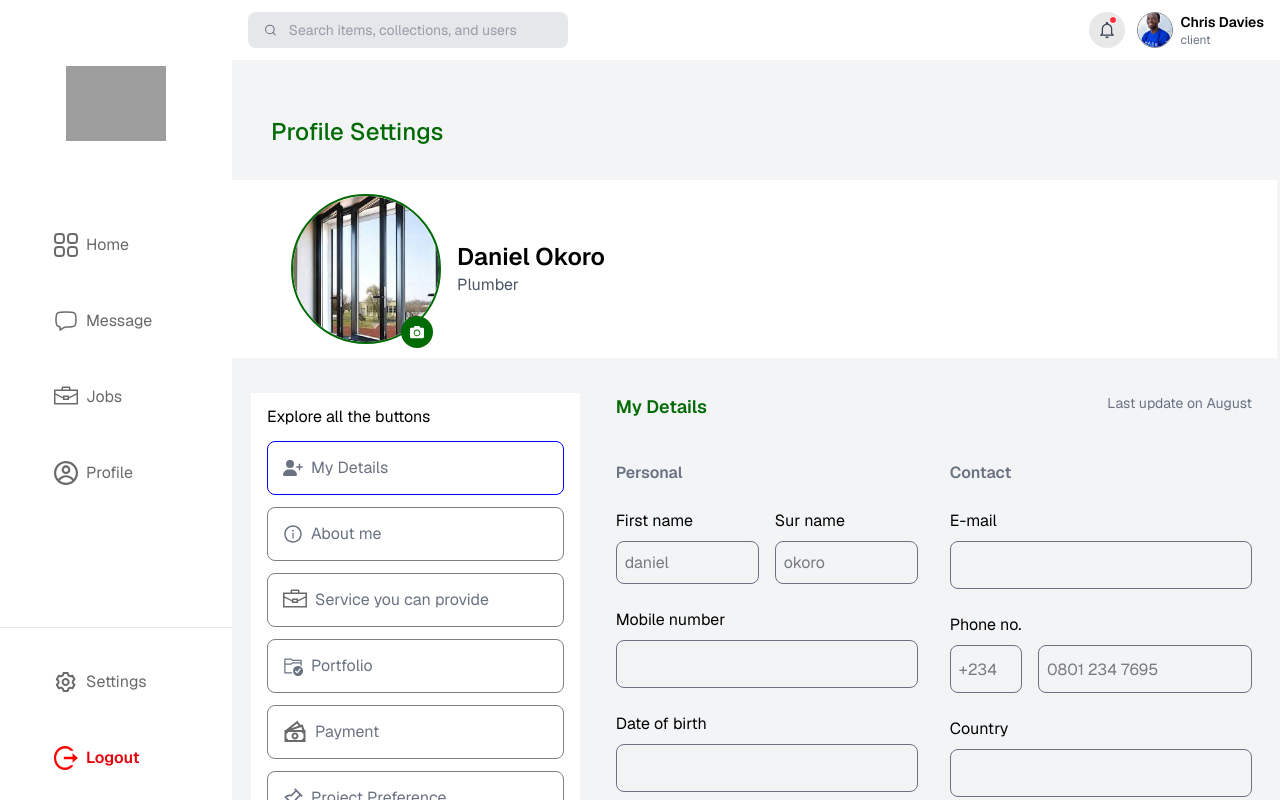
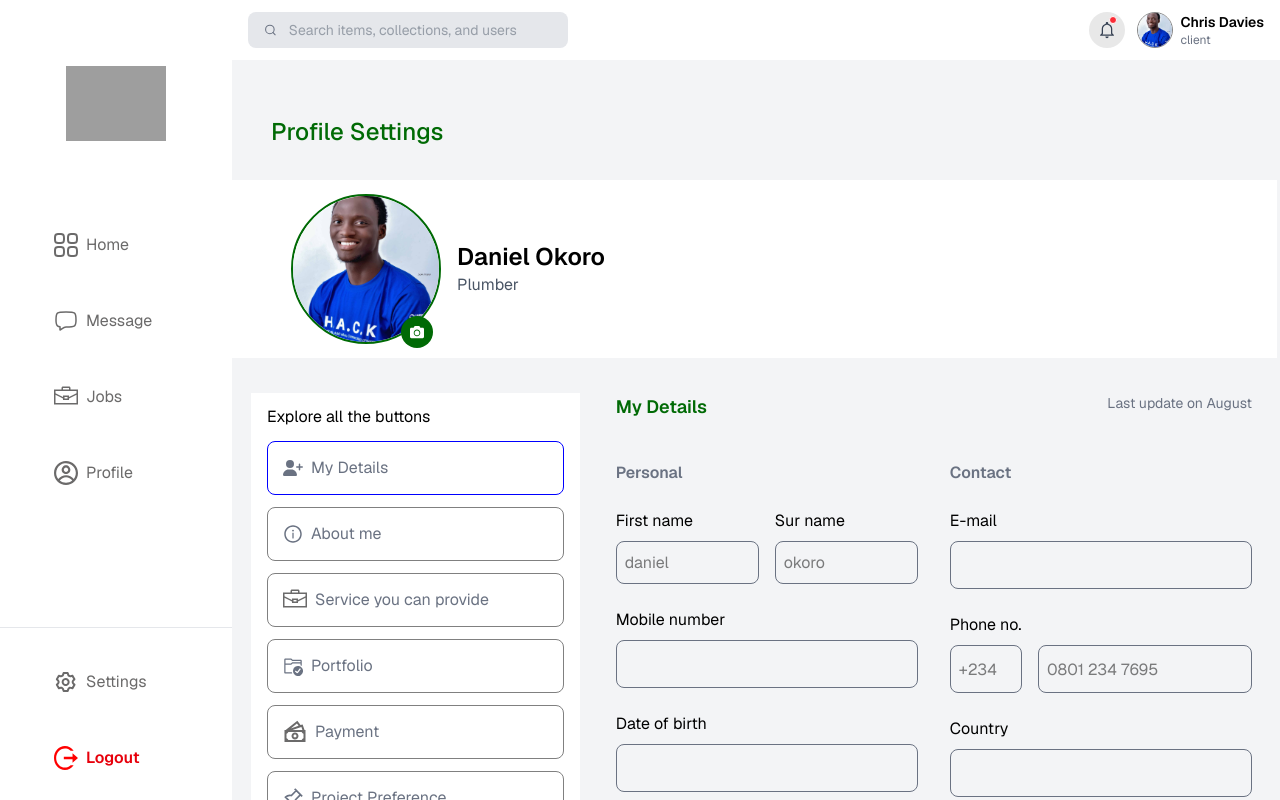
Before and after one commit to osigbemhe2020/form-demo, a Next.js app: page / in a window 1280 px wide. Built offline with nearby package versions, Linux system fonts and the light colour scheme; grey boxes are pictures that could not be loaded.

Commit message:
Update topbox.tsx

```diff
--- a/src/components/ProfessionalDashboard/topbox.tsx
+++ b/src/components/ProfessionalDashboard/topbox.tsx
@@ -1,14 +1,12 @@
+import Image from "next/image";
 import { FaCamera } from 'react-icons/fa';
 
 const Topbox = () => {
   return (
     <div className="w-[102%] lg:h-[178px] bg-white px-4 sm:px-6 lg:px-[60px] py-3 flex flex-col lg:flex-row items-center lg:items-center gap-4">
       <div className="relative flex-shrink-0">
-        <img
-          src="/images/windows.jpeg"
-          alt="placeholder"
-          className="w-24 h-24 sm:w-[150px] sm:h-[150px] border-2 border-[#006A05] rounded-full object-cover"
-        />
+     <Image src="/images/profile-image.jpg" alt="placeholder" width={150} height={150}
+          className="w-24 h-24 sm:w-[150px] sm:h-[150px] border-2 border-[#006A05] rounded-full object-cover"/>
         {/* Camera icon overlay */}
         <div className="absolute bottom-1 right-4 translate-x-1/4 translate-y-1/4 w-8 h-8 bg-[#006A05] rounded-full flex items-center justify-center">
           <FaCamera className="text-white text-sm" />
```
